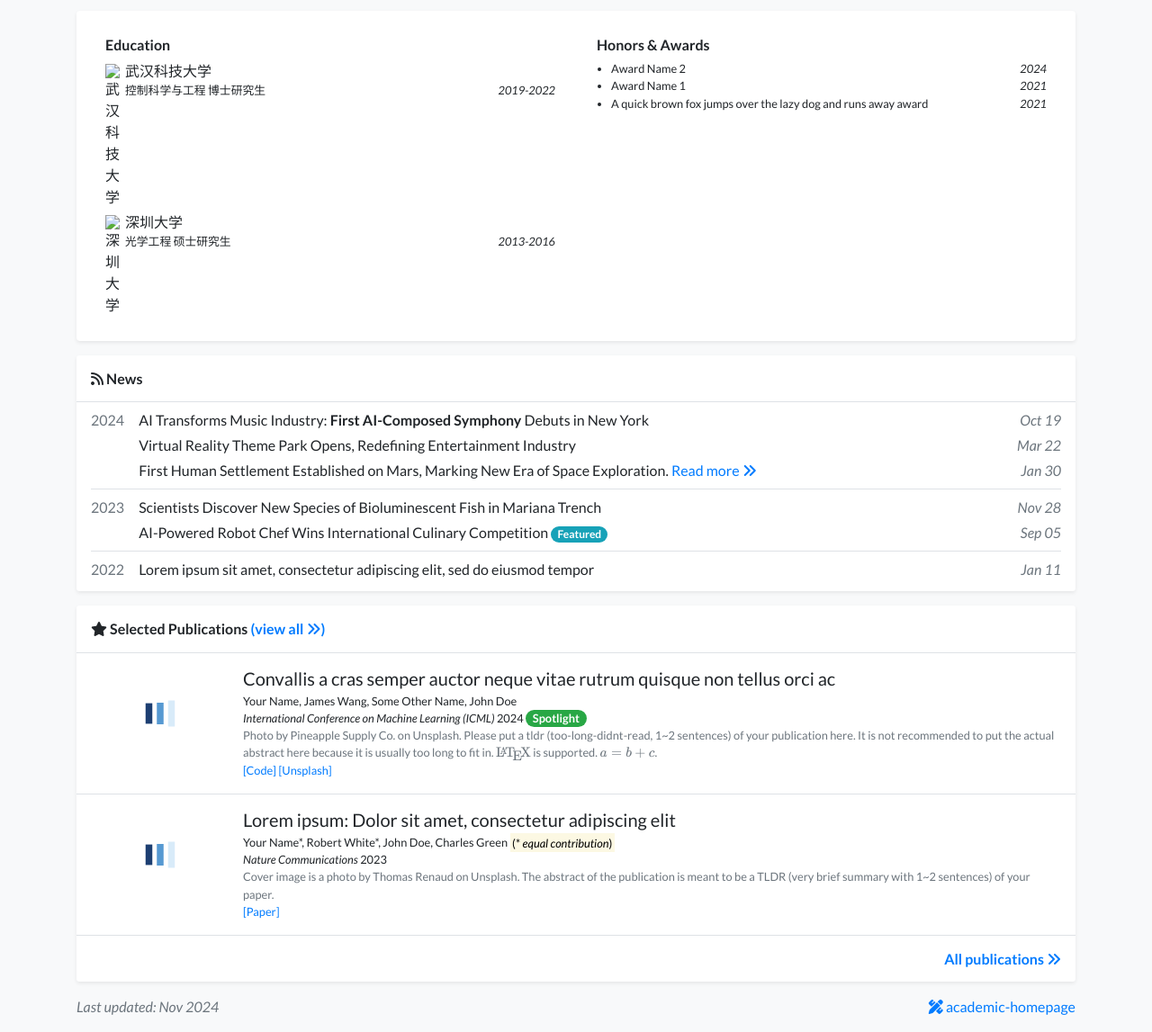
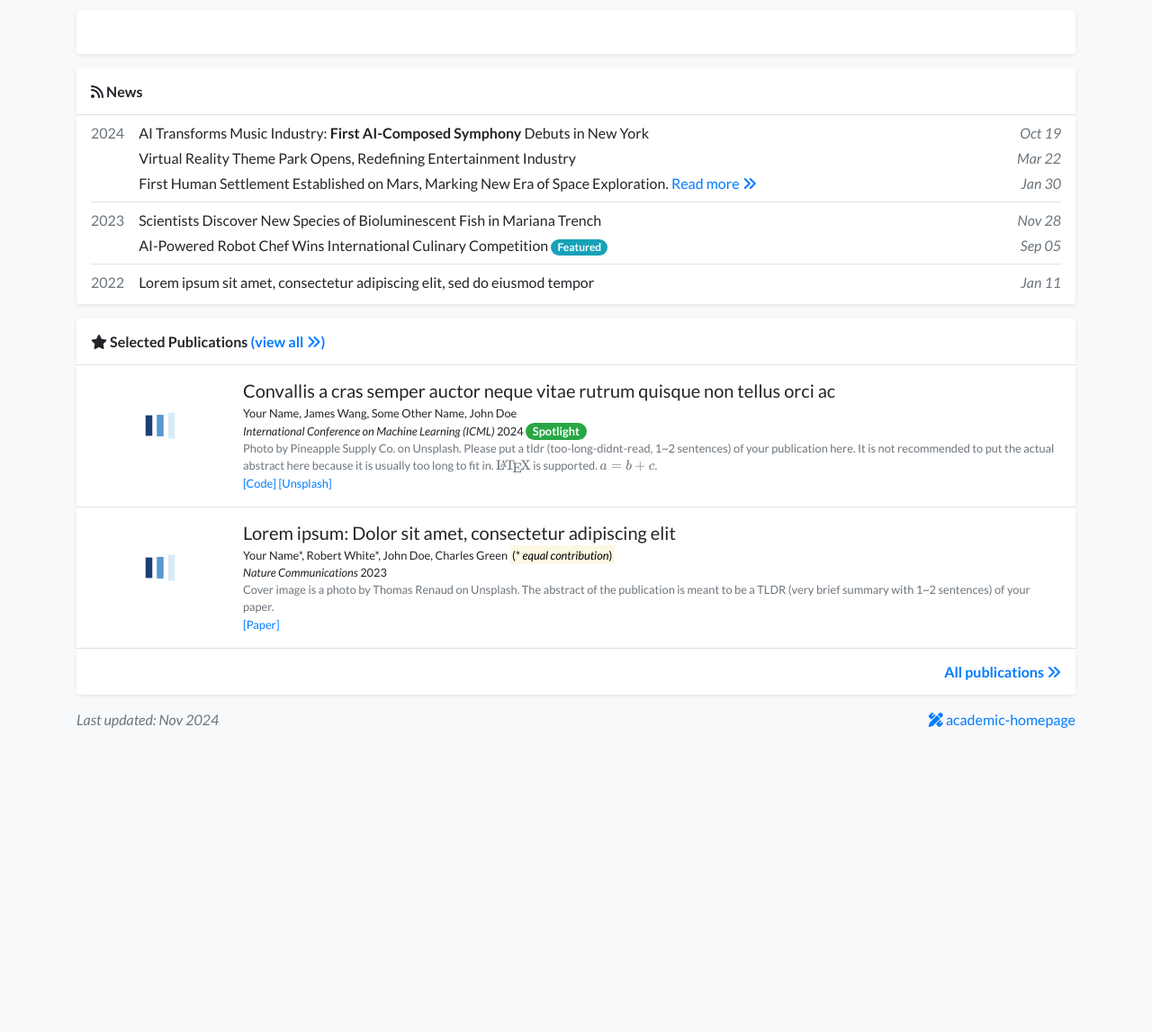
Before and after one commit to LstinWh/myself, a Jekyll site: the page built from index.html, in a window 1280 px wide and 1331 px high, cut to the strip 184-1331 px from the top of the window. Shown: the whole strip at 90% size. Built offline with Jekyll 4.4.1, drawn with Linux system fonts in a browser that asks for light colours; nearby versions of some CDN libraries; a style sheet for code colours, icons or effects is not loaded; some of the changed lines change nothing that is shown.

Commit message:
Update profile.yml

```diff
--- a/_data/profile.yml
+++ b/_data/profile.yml
@@ -34,18 +34,25 @@
      2. 尽管我会尽全力帮助您，但也希望您明白：达到毕业要求以取得学位是您自己的任务。所以希望您能够努力科研，有问题及时和老师沟通。<br/>
      3. 目前组内横向资源充足，经费也够，如果您有兴趣，组内在锻炼你的代码工程能力的同时，也可以提供极富有竞争力的横向劳务报酬。
   </p>
+  <p>
+  <b>主持项目：</b><br/>
+  1. 国家自然科学基金青年项目 自监督图对比嵌入的深度非负矩阵分解高光谱解混研究
+  2. 江汉大学人才引进启动项目
+  3. 克拉玛依新科澳石油人事系统横向
+  4. 呆鱼乐动科技有限公司大数据优化横向
+  </p>
 
 portrait_url: /assets/images/photos/portrait.jpg
 portrait_caption: >-
   爱打游戏、爱唱歌、爱工作、爱家庭、要热爱生活哇.
 
-education:
-- name: 武汉科技大学
-  position: 控制科学与工程 博士研究生
-  date: 2019-2022
-- name: 深圳大学
-  position: 光学工程 硕士研究生
-  date: 2013-2016
+#education:
+#- name: 武汉科技大学
+#  position: 控制科学与工程 博士研究生
+#  date: 2019-2022
+#- name: 深圳大学
+#  position: 光学工程 硕士研究生
+#  date: 2013-2016
 
 # experience:
 # - name: Peking University
@@ -53,10 +60,10 @@
 #   position: Research Intern
 #   date: Sep. 2019 - Jul. 2021
 
-awards:
-- name: Award Name 2
-  date: 2024
-- name: Award Name 1
-  date: 2021
-- name: A quick brown fox jumps over the lazy dog and runs away award
-  date: 2021
+#awards:
+#- name: Award Name 2
+#  date: 2024
+#- name: Award Name 1
+#  date: 2021
+#- name: A quick brown fox jumps over the lazy dog and runs away award
+#  date: 2021
```
